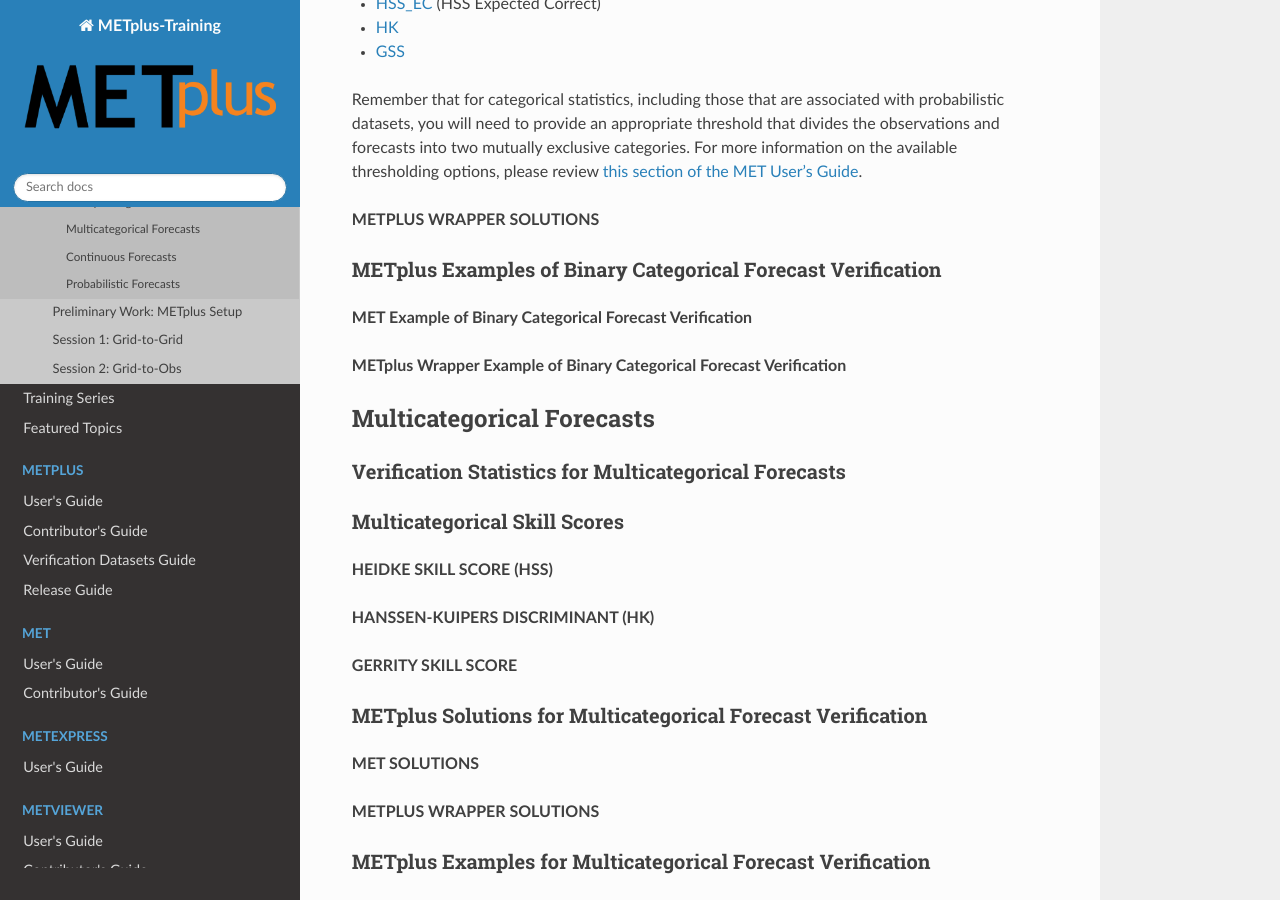
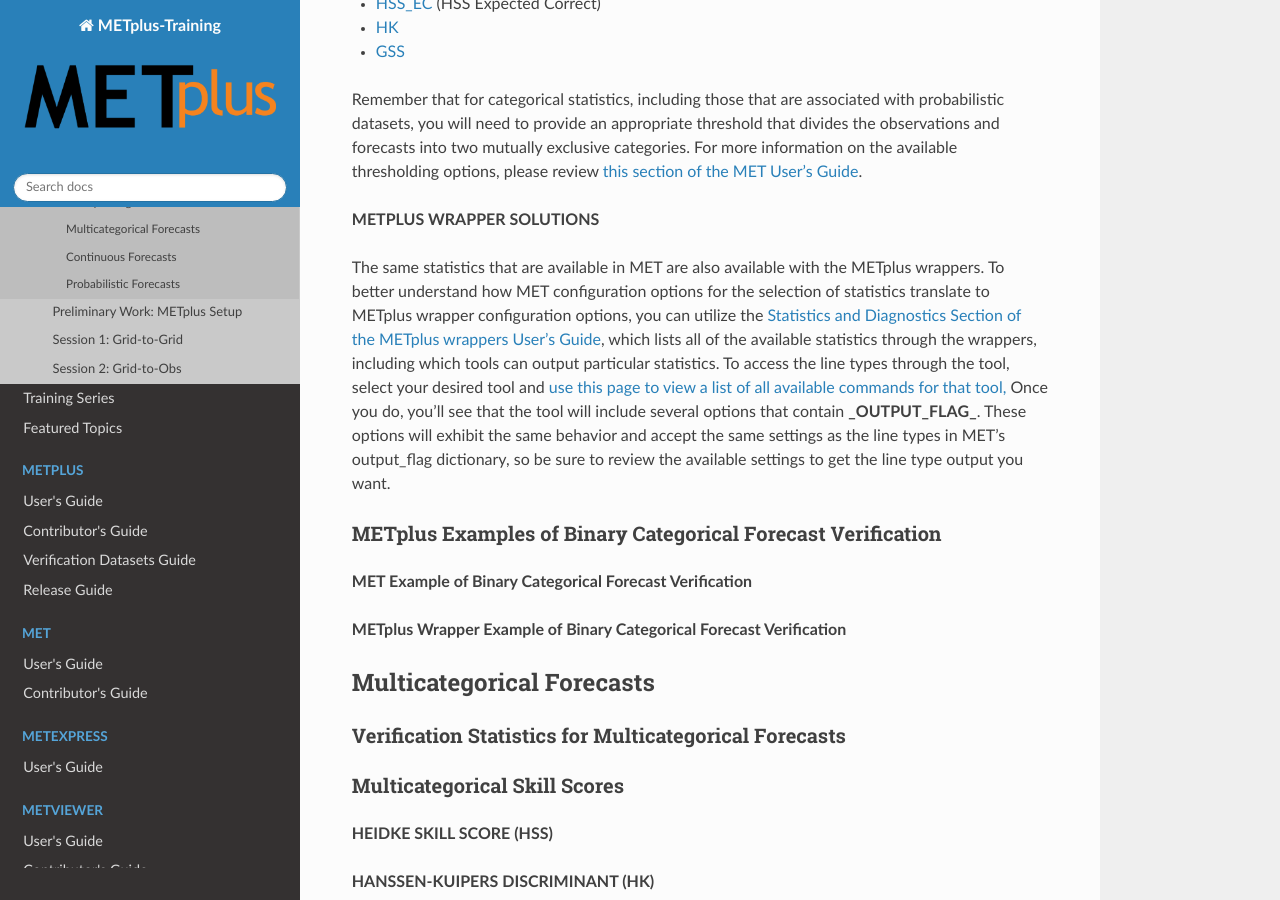
Before and after one commit to dtcenter/METplus-Training, a Sphinx documentation site: the page built from docs/Tutorial/v5.0/basic_verf_stats_review.rst, in a window 1280 px wide and 900 px high, scrolled down 8174 px. Built offline with Sphinx 7.4.7 and the Read the Docs theme 3.1.0, drawn with Linux system fonts in a browser that asks for light colours.

Commit message:
METPLUS WRAPPER SOLUTIONS

```diff
--- a/docs/Tutorial/v5.0/basic_verf_stats_review.rst
+++ b/docs/Tutorial/v5.0/basic_verf_stats_review.rst
@@ -404,6 +404,19 @@
 
 **METPLUS WRAPPER SOLUTIONS**
 
+The same statistics that are available in MET are also available with
+the METplus wrappers. To better understand how MET configuration options
+for the selection of statistics translate to METplus wrapper configuration
+options, you can utilize the
+`Statistics and Diagnostics Section of the METplus wrappers User’s Guide <https://metplus.readthedocs.io/en/latest/Users_Guide/statistics_list.html#metplus-statistics-diagnostics>`_,
+which lists all of the available statistics through the wrappers, including
+which tools can output particular statistics. To access the line types
+through the tool, select your desired tool and
+`use this page to view a list of all available commands for that tool, <https://metplus.readthedocs.io/en/latest/Users_Guide/wrappers.html#python-wrappers>`_
+Once you do, you’ll see that the tool will include several options that
+contain **_OUTPUT_FLAG_**. These options will exhibit the same behavior
+and accept the same settings as the line types in MET’s output_flag
+dictionary, so be sure to review the available settings to get the line type output you want.
 
 METplus Examples of Binary Categorical Forecast Verification
 ^^^^^^^^^^^^^^^^^^^^^^^^^^^^^^^^^^^^^^^^^^^^^^^^^^^^^^^^^^^^
```
